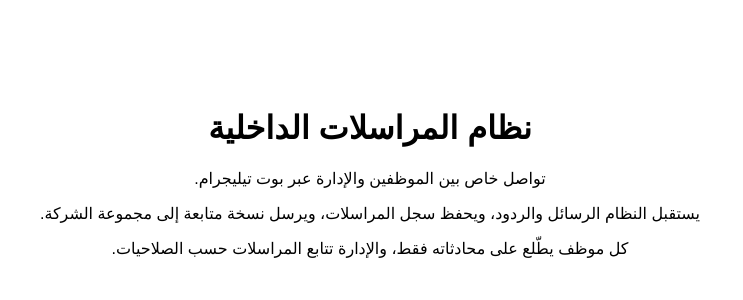
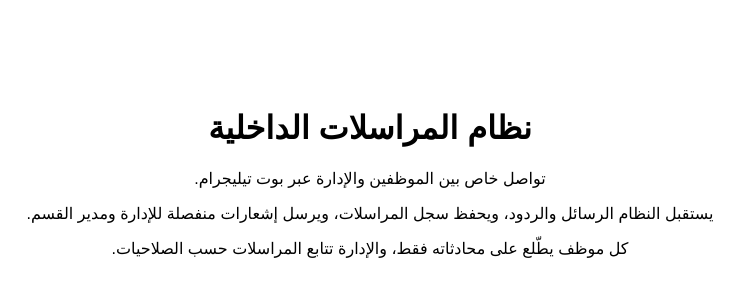
Before and after one commit to eg01021872552-bot/Eslam, a Next.js app: page / in a window 1280 px wide. Shown: the top 300 px of the page, without its empty margins (432-1175 px from the left). Built offline with nearby package versions, Linux system fonts and the light colour scheme.

Commit message:
Update landing page to reflect private department notifications

```diff
--- a/src/app/page.tsx
+++ b/src/app/page.tsx
@@ -3,7 +3,7 @@ export default function Home() {
     <main style={{ maxWidth: 720, margin: "64px auto", padding: 24, textAlign: "center", direction: "rtl" }}>
       <h1>نظام المراسلات الداخلية</h1>
       <p>تواصل خاص بين الموظفين والإدارة عبر بوت تيليجرام.</p>
-      <p>يستقبل النظام الرسائل والردود، ويحفظ سجل المراسلات، ويرسل نسخة متابعة إلى مجموعة الشركة.</p>
+      <p>يستقبل النظام الرسائل والردود، ويحفظ سجل المراسلات، ويرسل إشعارات منفصلة للإدارة ومدير القسم.</p>
       <p>كل موظف يطّلع على محادثاته فقط، والإدارة تتابع المراسلات حسب الصلاحيات.</p>
     </main>
   );
```
